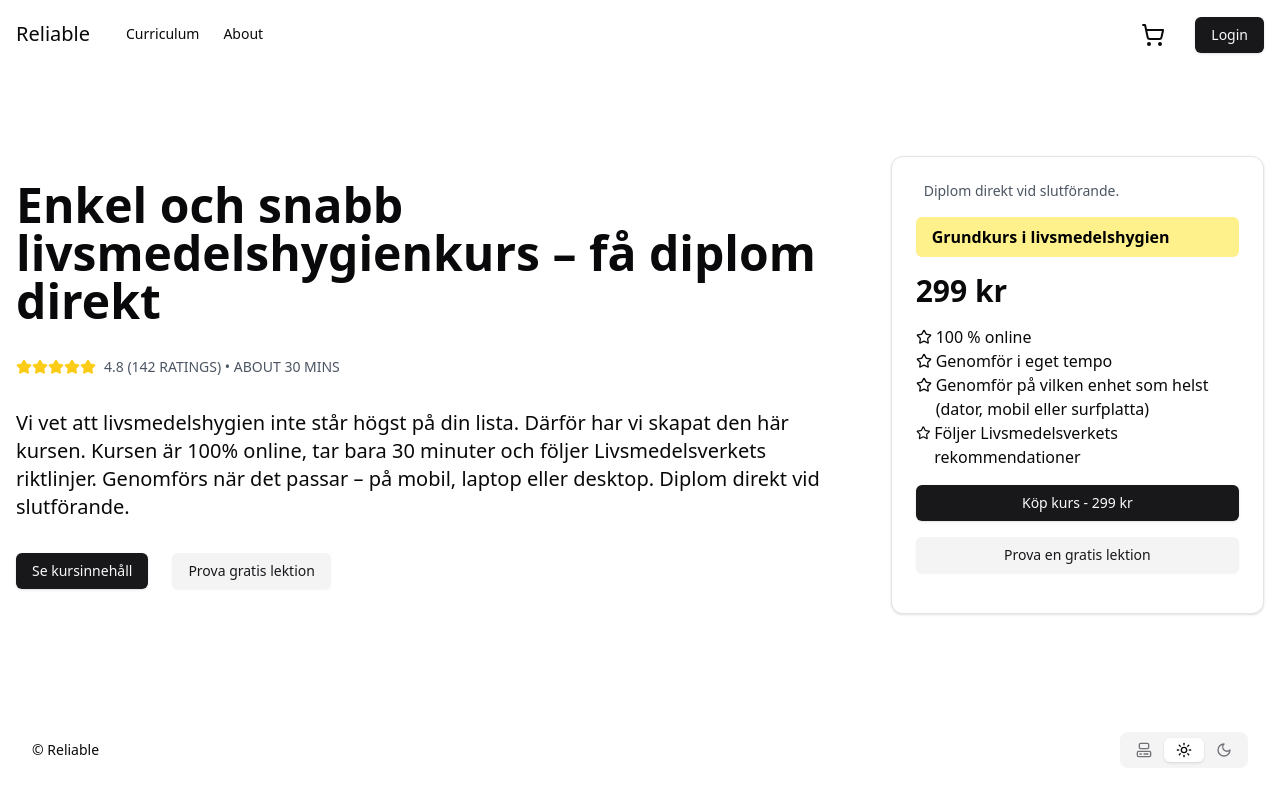
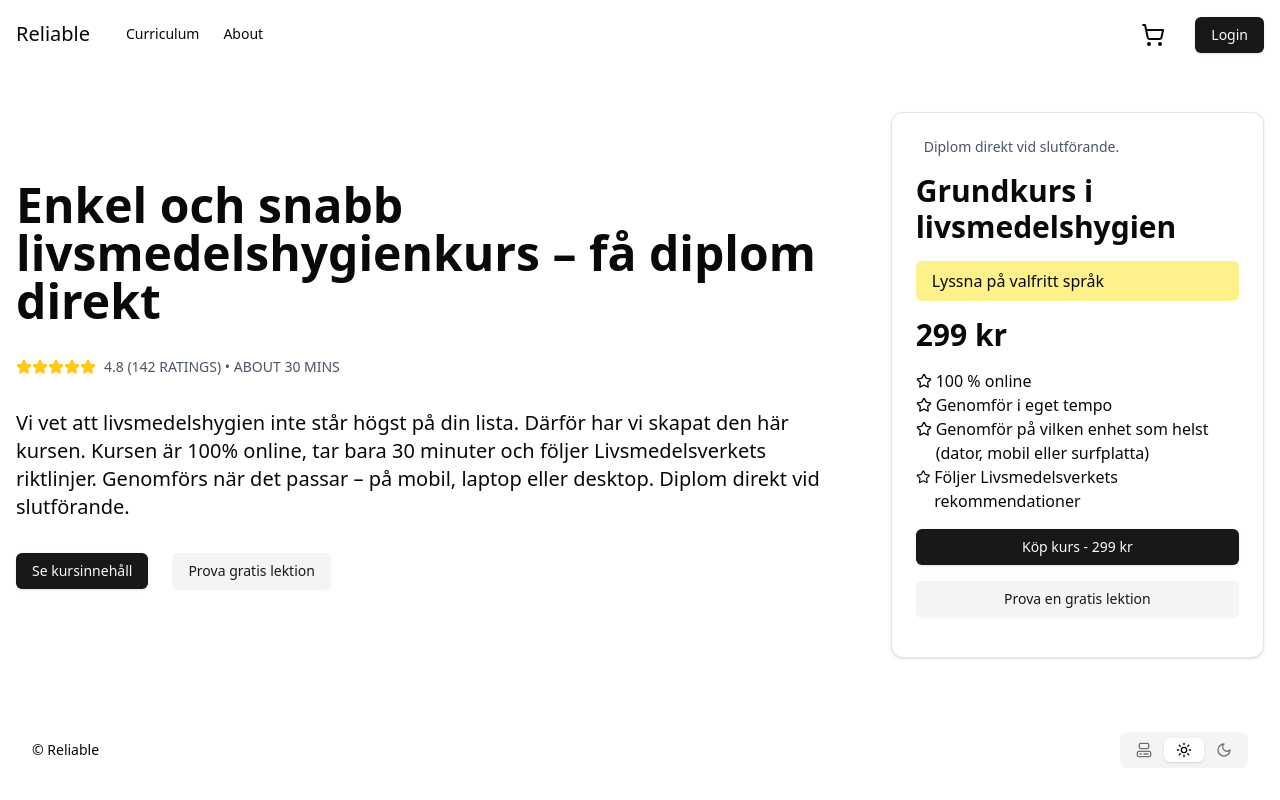
Before and after one commit to evilpaper/reliable, a Next.js app: page / in a window 1280 px wide. Built offline with nearby package versions, Linux system fonts and the light colour scheme.

Commit message:
Add proper heading to course card on landing page

```diff
--- a/src/components/landing/two-column.option.tsx
+++ b/src/components/landing/two-column.option.tsx
@@ -47,8 +47,11 @@ export function TwoColumnOption() {
                   Diplom direkt vid slutförande.
                 </span>
               </div>
-              <div className="bg-yellow-200 text-black font-semibold py-2 px-4 rounded-md mb-4">
+              <h1 className="text-3xl font-bold  mb-4">
                 Grundkurs i livsmedelshygien
+              </h1>
+              <div className="bg-yellow-200 py-2 px-4 rounded-md mb-4">
+                Lyssna på valfritt språk
               </div>
               <div className="text-3xl font-bold mb-4">299 kr</div>
               <div className="mb-4">
```
